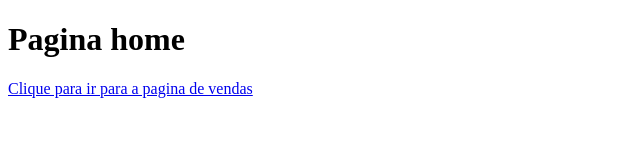
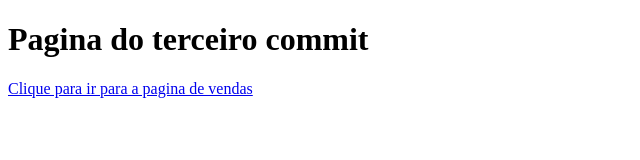
Before and after one commit to FernandoGaut/FirstGit, a plain HTML site: page index.html in a window 1280 px wide. Shown: the whole page, without its empty margins (0-640 px from the left). Drawn offline with Linux system fonts and the light colour scheme.

Commit message:
terceiro commit

```diff
--- a/index.html
+++ b/index.html
@@ -7,7 +7,7 @@
     <title>Document</title>
 </head>
 <body>
-    <h1>Pagina home</h1>
+    <h1>Pagina do terceiro commit</h1>
     <a href="vendas.html">Clique para ir para a pagina de vendas</a>
 </body>
 </html>
```
Also changed, not shown: vendas.html (+1 -1 lines).
